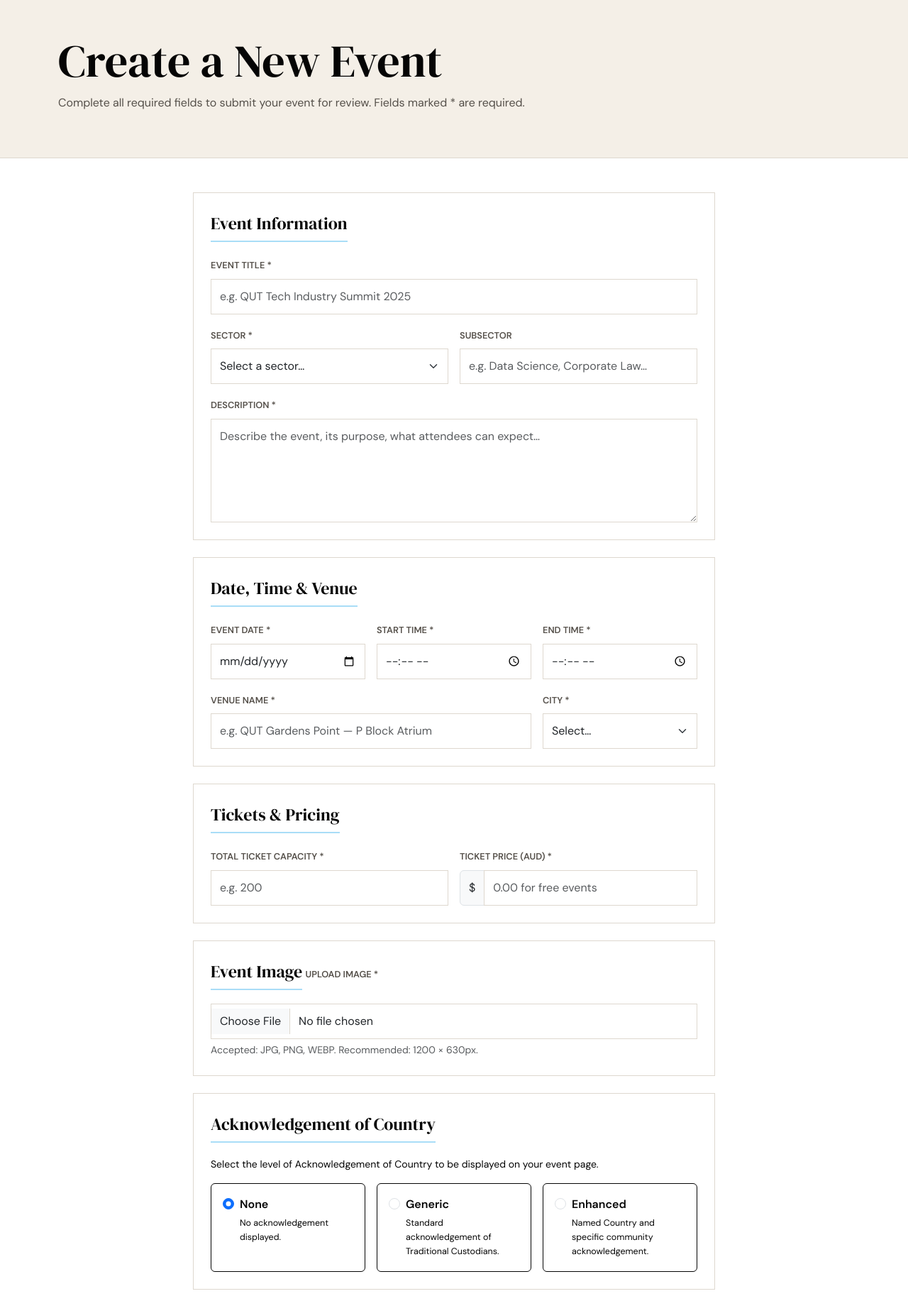
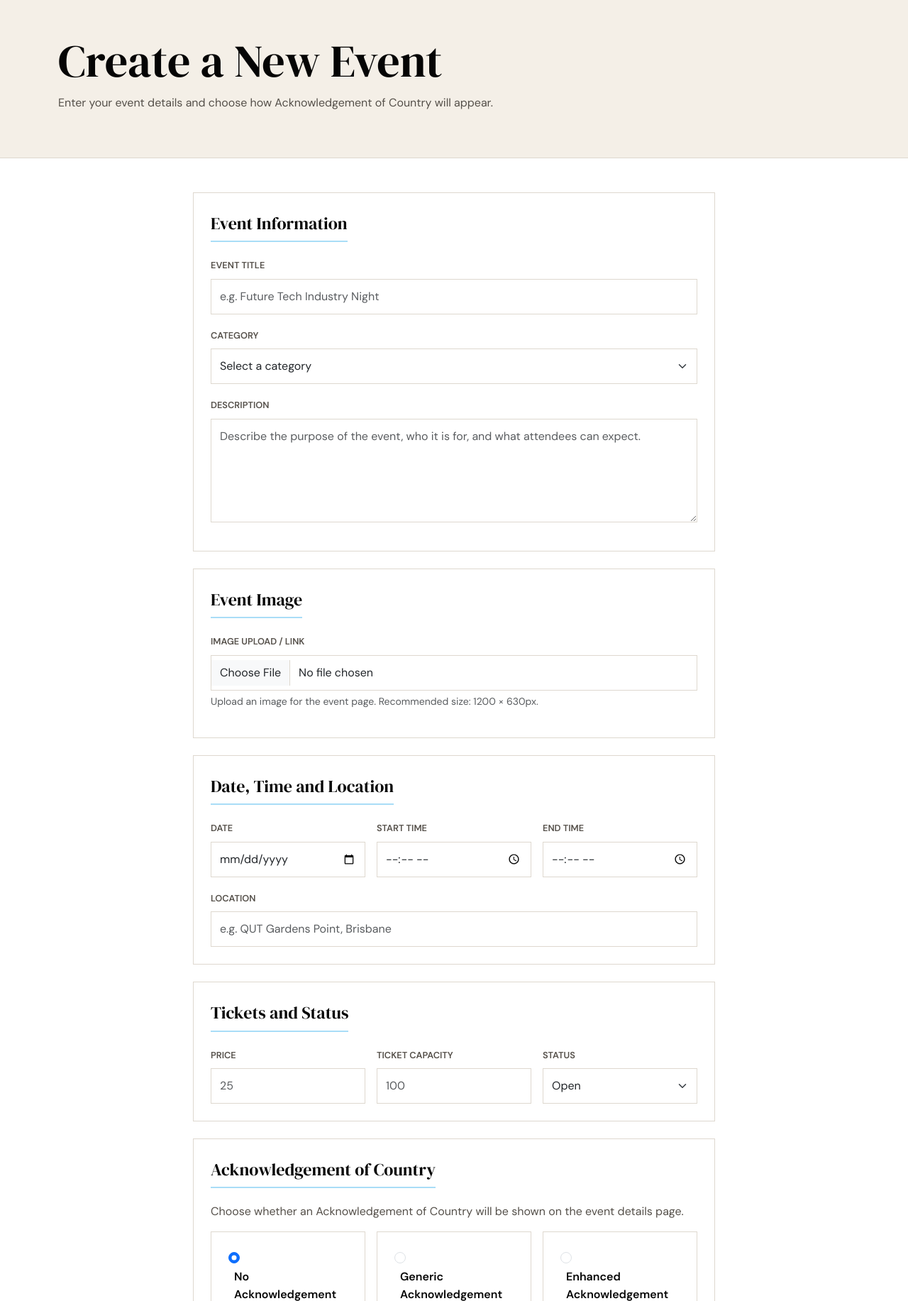
Before and after one commit to n11068485/iab207, a Flask app: page /create in a window 1280 px wide. Shown: the part 133-1966 px from the top of the page at 71% size. Run offline with Flask 3, Linux system fonts and the light colour scheme; some libraries are stand-ins or nearby versions.

Commit message:
Added a create event page

```diff
--- a/website/templates/create-event.html
+++ b/website/templates/create-event.html
@@ -6,8 +6,7 @@
 <div class="page-header">
   <div class="container">
     <h1>Create a New Event</h1>
-    <p>Complete all required fields to submit your event for review.
-      Fields marked <span style="color:var(--accent)">*</span> are required.</p>
+    <p>Enter your event details and choose how Acknowledgement of Country will appear.</p>
   </div>
 </div>
 {% endblock %}
@@ -18,198 +17,170 @@
     <div class="row justify-content-center">
       <div class="col-lg-9 col-xl-8">
 
-        <form id="createEventForm" novalidate>
+        <form>
 
           <div class="form-card mb-4">
             <div class="form-section-title">Event Information</div>
+
             <div class="mb-3">
-              <label class="form-label" for="eventTitle">Event Title <span style="color:var(--accent)">*</span></label>
-              <input type="text" class="form-control" id="eventTitle" placeholder="e.g. QUT Tech Industry Summit 2025" required>
-              <div class="invalid-feedback">Please provide an event title.</div>
+              <label class="form-label">Event Title</label>
+              <input type="text" class="form-control" placeholder="e.g. Future Tech Industry Night">
             </div>
-            <div class="row g-3">
-              <div class="col-md-6">
-                <label class="form-label" for="eventSector">Sector <span style="color:var(--accent)">*</span></label>
-                <select class="form-select" id="eventSector" required>
-                  <option value="">Select a sector&hellip;</option>
+
+            <div class="mb-3">
+              <label class="form-label">Category</label>
+              <select class="form-select">
+                <option selected>Select a category</option>
                 <option>Technology</option>
-                  <option>Finance &amp; Banking</option>
-                  <option>Engineering</option>
-                  <option>Healthcare</option>
-                  <option>Law</option>
-                  <option>Creative Industries</option>
-                  <option>Consulting</option>
-                  <option>Government &amp; Public Policy</option>
-                  <option>Education</option>
-                  <option>Other</option>
+                <option>Finance</option>
+                <option>Business</option>
+                <option>Leadership</option>
+                <option>Careers</option>
+                <option>Community</option>
               </select>
-                <div class="invalid-feedback">Please select a sector.</div>
             </div>
-              <div class="col-md-6">
-                <label class="form-label" for="eventSubsector">Subsector</label>
-                <input type="text" class="form-control" id="eventSubsector" placeholder="e.g. Data Science, Corporate Law&hellip;">
-              </div>
-            </div>
-            <div class="mt-3">
-              <label class="form-label" for="eventDesc">Description <span style="color:var(--accent)">*</span></label>
-              <textarea class="form-control" id="eventDesc" rows="5"
-                placeholder="Describe the event, its purpose, what attendees can expect&hellip;" required></textarea>
-              <div class="invalid-feedback">Please provide a description.</div>
+
+            <div class="mb-3">
+              <label class="form-label">Description</label>
+              <textarea class="form-control" rows="5"
+                placeholder="Describe the purpose of the event, who it is for, and what attendees can expect."></textarea>
             </div>
           </div>
 
           <div class="form-card mb-4">
-            <div class="form-section-title">Date, Time &amp; Venue</div>
-            <div class="row g-3">
-              <div class="col-md-4">
-                <label class="form-label" for="eventDate">Event Date <span style="color:var(--accent)">*</span></label>
-                <input type="date" class="form-control" id="eventDate" required>
-                <div class="invalid-feedback">Please select a date.</div>
-              </div>
-              <div class="col-md-4">
-                <label class="form-label" for="eventStart">Start Time <span style="color:var(--accent)">*</span></label>
-                <input type="time" class="form-control" id="eventStart" required>
-                <div class="invalid-feedback">Please set a start time.</div>
-              </div>
-              <div class="col-md-4">
-                <label class="form-label" for="eventEnd">End Time <span style="color:var(--accent)">*</span></label>
-                <input type="time" class="form-control" id="eventEnd" required>
-                <div class="invalid-feedback">Please set an end time.</div>
-              </div>
-            </div>
-            <div class="row g-3 mt-0">
-              <div class="col-md-8">
-                <label class="form-label" for="eventVenue">Venue Name <span style="color:var(--accent)">*</span></label>
-                <input type="text" class="form-control" id="eventVenue" placeholder="e.g. QUT Gardens Point &mdash; P Block Atrium" required>
-                <div class="invalid-feedback">Please provide a venue.</div>
-              </div>
-              <div class="col-md-4">
-                <label class="form-label" for="eventCity">City <span style="color:var(--accent)">*</span></label>
-                <select class="form-select" id="eventCity" required>
-                  <option value="">Select&hellip;</option>
-                  <option>Brisbane</option>
-                  <option>Sydney</option>
-                  <option>Melbourne</option>
-                  <option>Perth</option>
-                  <option>Adelaide</option>
-                  <option>Canberra</option>
-                  <option>Hobart</option>
-                  <option>Darwin</option>
-                  <option>Other</option>
-                </select>
-                <div class="invalid-feedback">Please select a city.</div>
+            <div class="form-section-title">Event Image</div>
+
+            <div class="mb-3">
+              <label class="form-label">Image Upload / Link</label>
+              <input type="file" class="form-control">
+              <div class="form-text">
+                Upload an image for the event page. Recommended size: 1200 × 630px.
               </div>
             </div>
           </div>
 
           <div class="form-card mb-4">
-            <div class="form-section-title">Tickets &amp; Pricing</div>
+            <div class="form-section-title">Date, Time and Location</div>
+
             <div class="row g-3">
-              <div class="col-md-6">
-                <label class="form-label" for="ticketCapacity">Total Ticket Capacity <span style="color:var(--accent)">*</span></label>
-                <input type="number" class="form-control" id="ticketCapacity" min="1" placeholder="e.g. 200" required>
-                <div class="invalid-feedback">Please enter a ticket capacity.</div>
+              <div class="col-md-4">
+                <label class="form-label">Date</label>
+                <input type="date" class="form-control">
               </div>
-              <div class="col-md-6">
-                <label class="form-label" for="ticketPrice">Ticket Price (AUD) <span style="color:var(--accent)">*</span></label>
-                <div class="input-group">
-                  <span class="input-group-text">$</span>
-                  <input type="number" class="form-control" id="ticketPrice" min="0" step="0.01" placeholder="0.00 for free events" required>
+
+              <div class="col-md-4">
+                <label class="form-label">Start Time</label>
+                <input type="time" class="form-control">
               </div>
-                <div class="invalid-feedback">Please enter a price (use 0 for free events).</div>
+
+              <div class="col-md-4">
+                <label class="form-label">End Time</label>
+                <input type="time" class="form-control">
+              </div>
+            </div>
+
+            <div class="mt-3">
+              <label class="form-label">Location</label>
+              <input type="text" class="form-control"
+                placeholder="e.g. QUT Gardens Point, Brisbane">
+            </div>
+          </div>
+
+          <div class="form-card mb-4">
+            <div class="form-section-title">Tickets and Status</div>
+
+            <div class="row g-3">
+              <div class="col-md-4">
+                <label class="form-label">Price</label>
+                <input type="number" class="form-control" min="0" placeholder="25">
+              </div>
+
+              <div class="col-md-4">
+                <label class="form-label">Ticket Capacity</label>
+                <input type="number" class="form-control" min="1" placeholder="100">
+              </div>
+
+              <div class="col-md-4">
+                <label class="form-label">Status</label>
+                <select class="form-select">
+                  <option selected>Open</option>
+                  <option>Inactive</option>
+                  <option>Sold Out</option>
+                  <option>Cancelled</option>
+                </select>
               </div>
             </div>
           </div>
 
           <div class="form-card mb-4">
-            <div class="form-section-title">Event Image</div>
-            <label class="form-label" for="eventImage">Upload Image <span style="color:var(--accent)">*</span></label>
-            <input class="form-control" type="file" id="eventImage" accept="image/*" required>
-            <div class="form-text mt-1">Accepted: JPG, PNG, WEBP. Recommended: 1200 &times; 630px.</div>
-            <div id="imgPreviewWrap" class="mt-3 d-none">
-              <label class="filter-label">Preview</label>
-              <img id="imgPreview" src="" alt="Image preview"
-                style="max-width:100%; max-height:220px; border-radius:6px;
-                       border:1px solid var(--border); object-fit:cover; display:block;">
+            <div class="form-section-title">Acknowledgement of Country</div>
+
+            <p class="section-sub mb-3">
+              Choose whether an Acknowledgement of Country will be shown on the event details page.
+            </p>
+
+            <div class="row g-3">
+
+              <div class="col-md-4">
+                <div class="info-card h-100">
+                  <input class="form-check-input" type="radio" name="aoc" id="aocNone" checked>
+                  <label class="form-check-label ms-2" for="aocNone">
+                    <strong>No Acknowledgement</strong>
+                  </label>
+                  <p class="booking-detail mt-2">
+                    No Acknowledgement of Country will be displayed.
+                  </p>
                 </div>
               </div>
 
-          <div class="form-card mb-4">
-            <div class="form-section-title">Acknowledgement of Country</div>
-            <p style="font-size:0.875rem; color:var(--ink-soft);">
-              Select the level of Acknowledgement of Country to be displayed on your event page.
+              <div class="col-md-4">
+                <div class="info-card h-100">
+                  <input class="form-check-input" type="radio" name="aoc" id="aocGeneric">
+                  <label class="form-check-label ms-2" for="aocGeneric">
+                    <strong>Generic Acknowledgement</strong>
+                  </label>
+                  <p class="booking-detail mt-2">
+                    Uses a general statement recognising Traditional Custodians and Elders.
                   </p>
-            <div class="row g-3">
-              <div class="col-md-4">
-                <div class="p-3 rounded border h-100" style="border-color:var(--border) !important; cursor:pointer;">
-                  <div class="form-check mb-0">
-                    <input class="form-check-input" type="radio" name="aocLevel" id="aocNone" value="none" checked>
-                    <label class="form-check-label w-100" for="aocNone">
-                      <strong>None</strong>
-                      <div style="font-size:0.78rem; color:var(--ink-soft); margin-top:4px;">No acknowledgement displayed.</div>
-                    </label>
-                  </div>
-                </div>
-              </div>
-              <div class="col-md-4">
-                <div class="p-3 rounded border h-100" style="border-color:var(--border) !important; cursor:pointer;">
-                  <div class="form-check mb-0">
-                    <input class="form-check-input" type="radio" name="aocLevel" id="aocGeneric" value="generic">
-                    <label class="form-check-label w-100" for="aocGeneric">
-                      <strong>Generic</strong>
-                      <div style="font-size:0.78rem; color:var(--ink-soft); margin-top:4px;">Standard acknowledgement of Traditional Custodians.</div>
-                    </label>
-                  </div>
-                </div>
-              </div>
-              <div class="col-md-4">
-                <div class="p-3 rounded border h-100" style="border-color:var(--border) !important; cursor:pointer;">
-                  <div class="form-check mb-0">
-                    <input class="form-check-input" type="radio" name="aocLevel" id="aocEnhanced" value="enhanced">
-                    <label class="form-check-label w-100" for="aocEnhanced">
-                      <strong>Enhanced</strong>
-                      <div style="font-size:0.78rem; color:var(--ink-soft); margin-top:4px;">Named Country and specific community acknowledgement.</div>
-                    </label>
-                  </div>
-                </div>
-              </div>
                 </div>
               </div>
 
-          <div class="d-flex flex-column flex-sm-row gap-3 justify-content-end">
-            <a href="{{ url_for('main.index') }}" class="btn btn-outline-secondary px-4">Cancel</a>
-            <button type="submit" class="btn btn-accent px-5 py-2" style="font-size:0.95rem; border-radius:5px;">
-              <i class="bi bi-send me-2"></i>Submit Event for Review
+              <div class="col-md-4">
+                <div class="info-card h-100">
+                  <input class="form-check-input" type="radio" name="aoc" id="aocEnhanced">
+                  <label class="form-check-label ms-2" for="aocEnhanced">
+                    <strong>Enhanced Acknowledgement</strong>
+                  </label>
+                  <p class="booking-detail mt-2">
+                    Allows the creator to include named Country, Traditional Custodians,
+                    and a more meaningful statement.
+                  </p>
+                </div>
+              </div>
+
+            </div>
+
+            <div class="mt-4">
+              <label class="form-label">Enhanced Acknowledgement Statement</label>
+              <textarea class="form-control" rows="4"
+                placeholder="Example: We acknowledge the Traditional Custodians of the land on which this event is held..."></textarea>
+            </div>
+          </div>
+
+          <div class="d-flex justify-content-end gap-3">
+            <a href="{{ url_for('main.index') }}" class="btn-outline-light-custom">
+              Cancel
+            </a>
+
+            <button type="submit" class="btn-accent">
+              Submit Event
             </button>
           </div>
 
         </form>
+
       </div>
     </div>
   </div>
 </main>
 {% endblock %}
-
-{% block scripts %}
-<script>
-  document.getElementById('eventImage').addEventListener('change', function(e) {
-    var file = e.target.files[0];
-    if (!file) return;
-    var reader = new FileReader();
-    reader.onload = function(ev) {
-      document.getElementById('imgPreview').src = ev.target.result;
-      document.getElementById('imgPreviewWrap').classList.remove('d-none');
-    };
-    reader.readAsDataURL(file);
-  });
-
-  document.getElementById('createEventForm').addEventListener('submit', function(e) {
-    e.preventDefault();
-    this.classList.add('was-validated');
-    if (this.checkValidity()) {
-      alert('Event submitted for review. You will be notified once it has been approved.');
-      window.location.href = '{{ url_for("main.index") }}';
-    }
-  });
-</script>
-{% endblock %}
```
Lines whose indentation alone changed are shown as unchanged.
